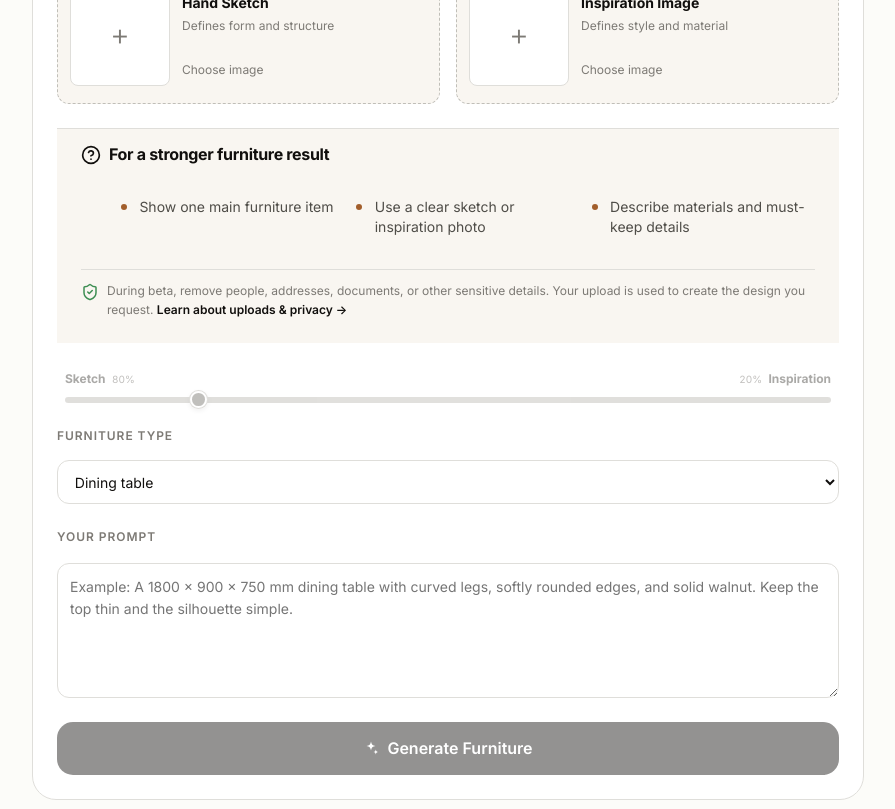
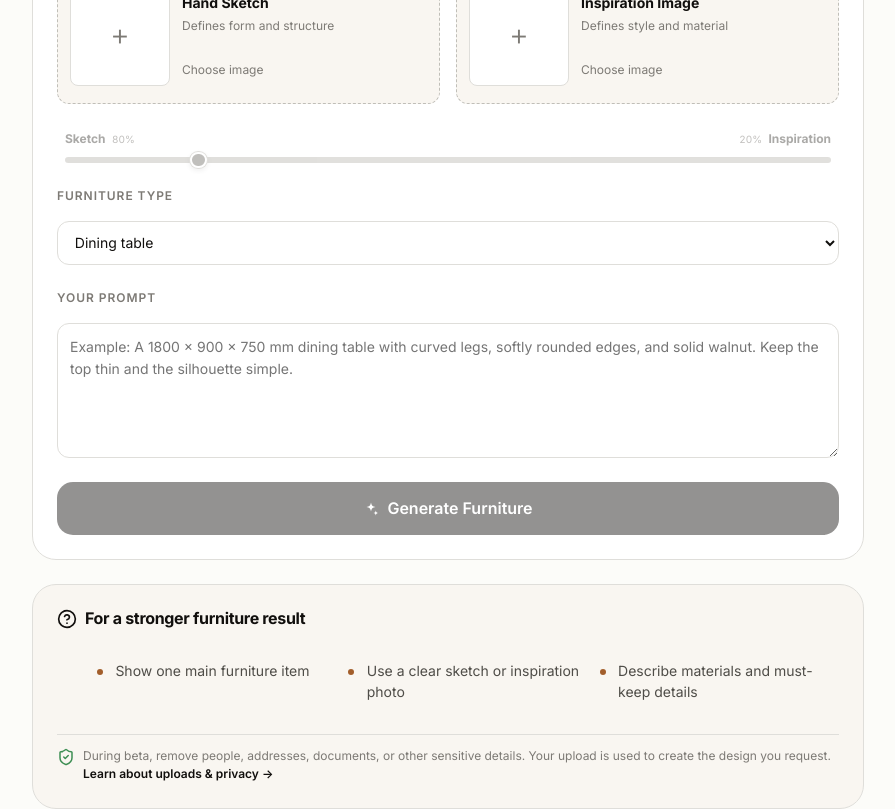
Before and after one commit to QingMXL/See-My-Home, a React (Vite) app in the folder See-My-Home-Web/: page /furniture in a window 1280 px wide. Shown: the part 420-1229 px from the top of the page, without its empty margins (192-1087 px from the left). Built offline with nearby package versions, Linux system fonts and the light colour scheme.

Commit message:
fix(furniture): refine upload workflow

```diff
--- a/See-My-Home-Web/src/pages/furniture/FurniturePage.tsx
+++ b/See-My-Home-Web/src/pages/furniture/FurniturePage.tsx
@@ -571,6 +571,7 @@ export function FurniturePage() {
       )}
 
       {stage === "input" && !showDemoPreview && (
+        <>
           <section className="card card--pad furniture-intake" aria-labelledby="furniture-intake-title">
             <header className="furniture-intake__head">
               <div>
@@ -597,7 +598,6 @@ export function FurniturePage() {
                 {(furniture.inspirationUrl || furniture.inspirationAsset) && <button type="button" className="furniture-upload__remove" aria-label={copy("Remove inspiration", "删除灵感图")} disabled={Boolean(uploading)} onClick={() => onRemoveSource("inspiration")}><X size={15} /></button>}
               </div>
             </div>
-          <UploadGuide kind="furniture" compact />
             <div className={`source-mix source-mix--intake${hasBothImages ? "" : " source-mix--disabled"}`}>
             <div className="source-mix__labels" aria-hidden="true">
               <span><strong>{copy("Sketch", "草图")}</strong><small>{visibleSketchWeight}%</small></span>
@@ -632,6 +632,10 @@ export function FurniturePage() {
             <Button full size="lg" onClick={() => onGenerate(false)} disabled={!canGenerate || furniture.phase === "generating"}><Sparkle />{t("furn.generate")}</Button>
             {furniture.agentError && <p className="furniture-error" role="alert">{furniture.agentError}</p>}
           </section>
+          <div className="furniture-intake-guide">
+            <UploadGuide kind="furniture" />
+          </div>
+        </>
       )}
 
       {stage === "render" && (
--- a/See-My-Home-Web/src/pages/furniture/furniture.css
+++ b/See-My-Home-Web/src/pages/furniture/furniture.css
@@ -16,6 +16,11 @@
   margin-inline: auto;
   display: grid;
   gap: var(--space-5);
+}
+
+.furniture-intake-guide {
+  width: min(52rem, 100%);
+  margin-inline: auto;
 }
 
 .furniture-intake__head {
```
Also changed, not shown: 1 other file (tests, documents, lock files or other folders). Lines whose indentation alone changed are shown as unchanged.
